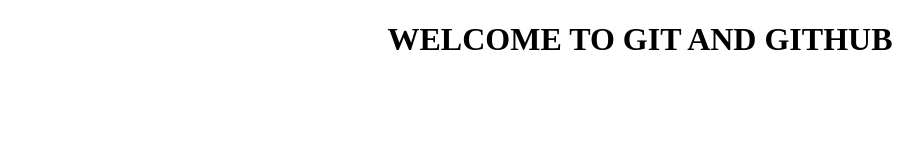
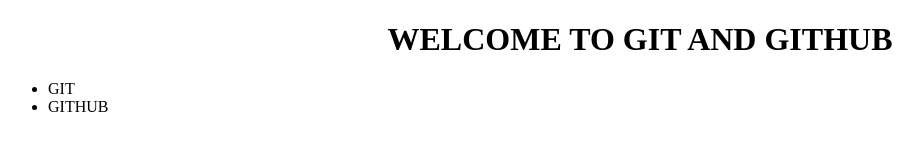
Before and after one commit to Karnga/gdsc-boot-demo, a plain HTML site: page index.html in a window 1280 px wide. Shown: the whole page, without its empty margins (0-923 px from the left). Drawn offline with Linux system fonts and the light colour scheme.

Commit message:
plain html

```diff
--- a/index.html
+++ b/index.html
@@ -8,5 +8,9 @@
 </head>
 <body>
     <center><h1>WELCOME TO GIT AND GITHUB</h1></center>
+    <ul>
+        <li>GIT</li>
+        <li>GITHUB</li>
+    </ul>
 </body>
 </html>
```
